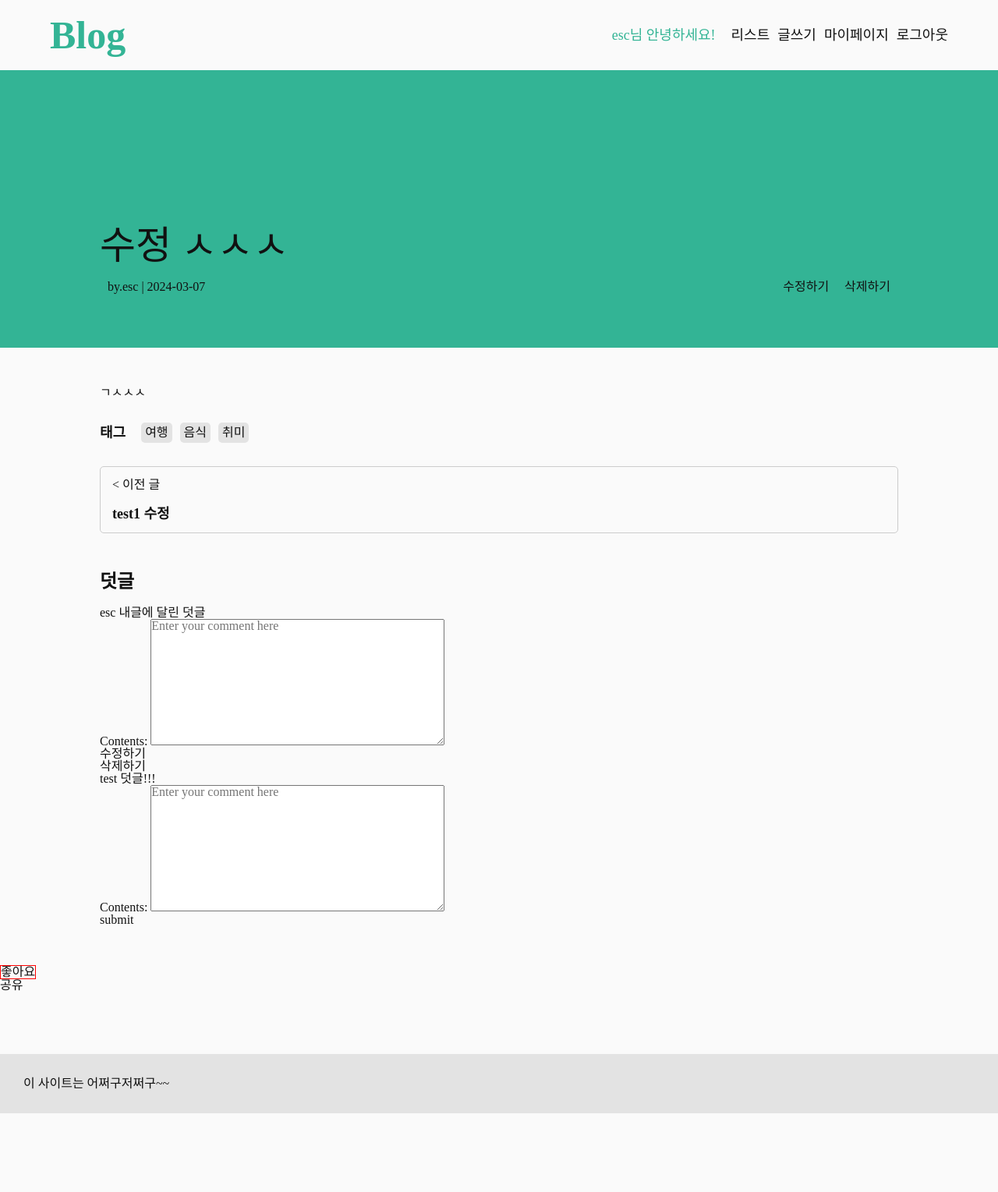
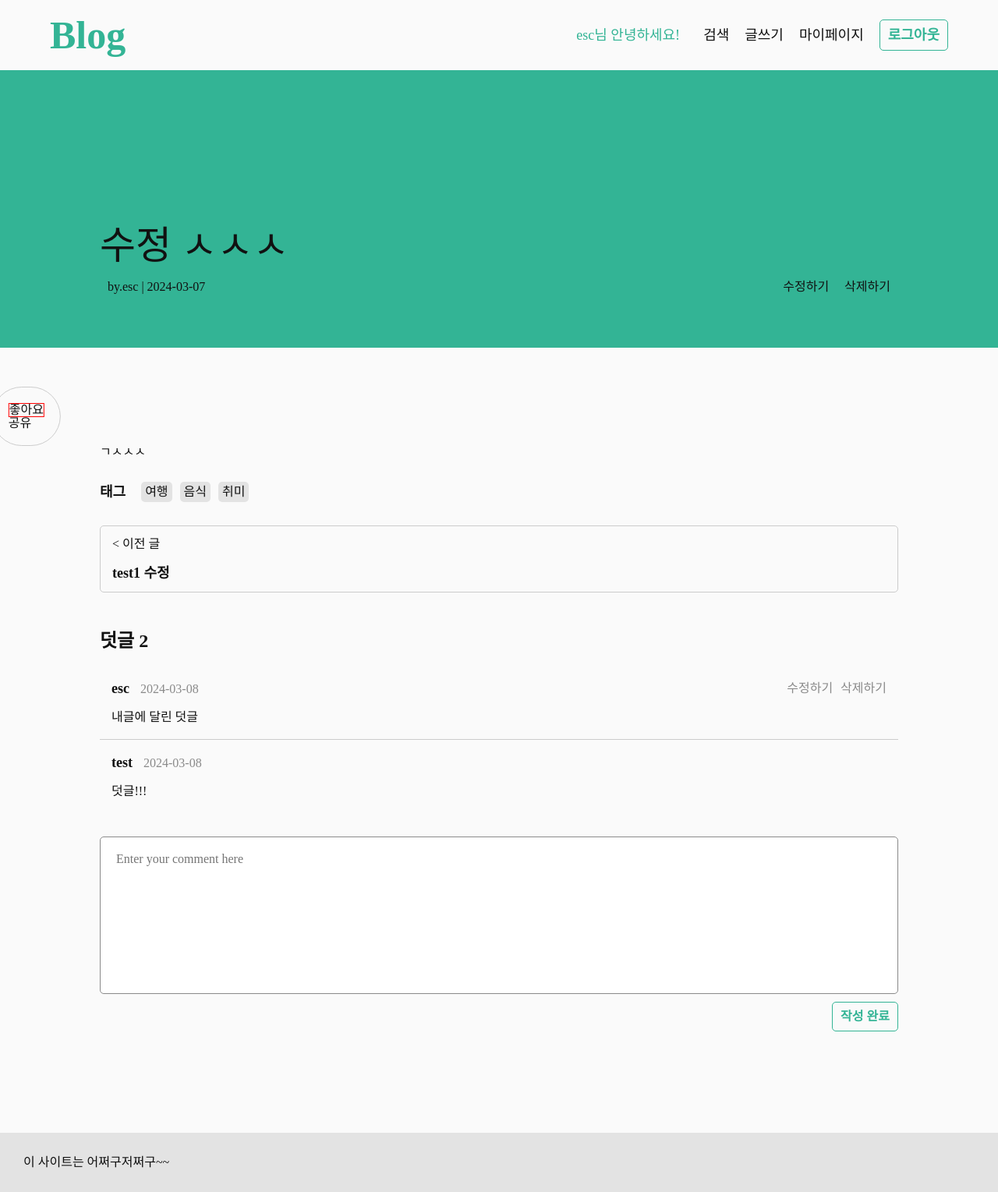
Before and after one commit to escape1001/blog_monoli, a Django app: page /post/4/ in a window 1280 px wide. Shown: the whole page at 78% size. Before the commit the page ends 1428 px from the top, so only its background shows below. Run offline with Django 5.2, Linux system fonts and the light colour scheme; a user stored in the database is signed in; data comes from the database, SQL or seed files in the repository; both versions use the stored data as it was after the commit; some libraries are stand-ins or nearby versions.

Commit message:
"update" 스타일링

```diff
--- a/static/style/global.css
+++ b/static/style/global.css
@@ -69,13 +69,18 @@ header h1{
 header ul{
 	display: flex;
 	align-items: center;
-	gap:1rem;
+	gap:2rem;
 	font-size: var(--font-size-big);
 }
 
 header .hello{
 	padding-right: 1rem;
 	color:var(--color-point);
+}
+
+header ul li a:hover{
+	text-decoration: underline;
+	color: initial !important;
 }
 
 /* 메인 */
@@ -214,6 +219,21 @@ main{
 	align-items: center;
 }
 
+.default-btn{
+	padding:1rem;
+	font-weight: 600;
+	color: var(--color-point);
+	border-radius: .5rem;
+	border:1px solid var(--color-point);
+	transition: all .2s ease-in-out;
+}
+
+.default-btn:hover{
+	color:var(--color-light) !important;
+	background-color: var(--color-point);
+	text-decoration: none;
+}
+
 footer{
 	margin-top: 8rem;
 	padding:3rem;
@@ -249,6 +269,7 @@ footer{
 
 .post-detail-wrapper .post-area{
 	padding:5rem 0;
+	position: relative;
 }
 
 .post-detail-wrapper .post-area .post-contents{
@@ -282,9 +303,10 @@ footer{
 	flex-grow: 1;
 }
 
-.post-detail-wrapper .post-area .nav-area a:hover p:first-child{
+.post-detail-wrapper .post-area .nav-area a:hover{
+	border-color: var(--color-point);
 	color: var(--color-point) !important;
-	transition: color .2s ease-in-out;
+	transition: all .2s ease-in-out;
 }
 
 .post-detail-wrapper .post-area .nav-area .next p:first-child{
@@ -300,3 +322,77 @@ footer{
 .post-detail-wrapper .comment-area{
 	padding-top: 5rem;
 }
+
+.post-detail-wrapper .comment-area ul{
+	display: flex;
+	flex-direction: column;
+}
+
+.post-detail-wrapper .comment-area li{
+	padding:2rem 1.5rem;
+	border-bottom: 1px solid var(--color-mid-grey);
+}
+
+.post-detail-wrapper .comment-area li:last-child{
+	border-bottom: none;
+}
+
+.post-detail-wrapper .comment-area .author-area{
+	display: flex;
+	align-items: center;
+	justify-content: space-between;
+	padding-bottom: 2rem;
+	color: var(--color-dark-grey);
+}
+
+.post-detail-wrapper .comment-area .author-area b{
+	padding-right: 1rem;
+	font-size: var(--font-size-big);
+	font-weight: 600;
+	color: var(--color-dark);
+}
+
+.post-detail-wrapper .comment-area .author-control{
+	display: flex;
+	gap:1rem;
+}
+
+.post-detail-wrapper .comment-area .author-control button:hover{
+	text-decoration: underline;
+}
+
+.post-detail-wrapper .comment-area form{
+	display: flex;
+	flex-direction: column;
+	gap:1rem;
+	align-items: flex-end;
+}
+
+.post-detail-wrapper .comment-area form textarea{
+	flex-grow: 1;
+	width: 100%;
+	padding:2rem;
+	resize: none;
+	border-color: var(--color-dark-grey);
+	border-radius: .5rem;
+}
+
+.post-detail-wrapper .comment-area .comment-update-form{
+	display: none;
+}
+
+.post-detail-wrapper .comment-area .comment-create-form{
+	padding-top: 3rem;
+}
+
+.post-detail-wrapper .post-area aside{
+	position: sticky;
+	left:0;
+	top:0;
+	transform: translateX(-100%);
+	border: 1px solid var(--color-mid-grey);
+	display: inline-block;
+	padding:2rem;
+	border-radius: 10rem;
+	margin-left: -5rem;
+}
--- a/templates/base/header.html
+++ b/templates/base/header.html
@@ -5,10 +5,10 @@
     <ul>
         {% if request.user.is_authenticated %}
         <li class="hello">
-            {{user.username}}님 안녕하세요!
+            <a href="{% url "profile" user.username %}">{{user.username}}님 안녕하세요!</a>
         </li>
         <li>
-            <a href="{% url "post_list" %}">리스트</a>
+            <a href="{% url "post_list" %}">검색</a>
         </li>
         <li>
             <a href="{% url "post_create" %}">글쓰기</a>
@@ -19,7 +19,7 @@
         <li>
             <form action="{% url "logout" %}" method="POST">
                 {% csrf_token %}
-                <button>로그아웃</button>
+                <button class="default-btn">로그아웃</button>
             </form>
         </li>
         {% else %}
@@ -27,10 +27,10 @@
             <a href="{% url "post_list" %}">리스트</a>
         </li>
         <li>
-            <a href="{% url "login" %}">로그인</a>
+            <a href="{% url "signup" %}">회원가입</a>
         </li>
         <li>
-            <a href="{% url "signup" %}">회원가입</a>
+            <a class="default-btn" href="{% url "login" %}">로그인</a>
         </li>
         {% endif %}
     </ul>
--- a/templates/blog/post_detail.html
+++ b/templates/blog/post_detail.html
@@ -24,6 +24,13 @@
     </section>
     <section class="post-area center-content">
         <h3 class="ir-hidden">포스트 영역</h3>
+        <aside>
+            <form action="{% url "post_like" post.pk %}" method="POST">
+                {% csrf_token %}
+                <button class="{% if liked %}liked{% endif %}">좋아요</button>
+            </form>
+            <button>공유</button>
+        </aside>
         <article>
             <h3 class="ir-hidden">내용</h3>
             <div class="post-contents">{{post.contents}}</div>
@@ -53,40 +60,45 @@
             </div>
         </article>
         <article class="comment-area">
-            <h3 class="section-title">덧글</h3>
+            <h3 class="section-title">덧글 {{post.comments.all.count}}</h3>
             <ul>
                 {% for comment in post.comments.all %}
                 <li>
-                    {{comment.author}}
+                    <div class="author-area">
+                        <p>
+                            <b>{{comment.author}}</b>
+                            {{comment.created_at|date:"Y-m-d"}}
+                        </p>
+                        {% if user == comment.author %}
+                        <div class="author-control">
+                            <button>수정하기</button>
+                            <form action="{% url "comment_delete" comment.pk %}" method="POST">
+                                {% csrf_token %}
+                                <button>삭제하기</button>
+                            </form>
+                        </div>
+                        {% endif %}
+                    </div>
                     {{comment.contents}}
                     {% if user == comment.author %}
-
-                    <form action="{% url "comment_update" comment.pk %}" method="POST">
+                    <form class="comment-update-form" action="{% url "comment_update" comment.pk %}" method="POST">
                         {% csrf_token %}
-                        {{form}}
-                        <button>수정하기</button>
-                    </form>
-                    <form action="{% url "comment_delete" comment.pk %}" method="POST">
-                        {% csrf_token %}
-                        <button>삭제하기</button>
+                        {{form.contents}}
+                        <button class="default-btn">수정 완료</button>
                     </form>
                     {% endif %}
                 </li>
                 {% endfor %}
             </ul>
-            <form method="POST">
+            <form class="comment-create-form" method="POST">
                 {% csrf_token %}
-                {{form}}
-                <button>submit</button>
+                {{form.contents}}
+                <div class="btn-area">
+                    <button class="default-btn">작성 완료</button>
+                </div>
             </form>
         </article>
+
     </section>
-    <aside>
-        <form action="{% url "post_like" post.pk %}" method="POST">
-            {% csrf_token %}
-            <button class="{% if liked %}liked{% endif %}">좋아요</button>
-        </form>
-        <button>공유</button>
-    </aside>
 </main>
 {% endblock %}
--- a/templates/blog/post_list.html
+++ b/templates/blog/post_list.html
@@ -21,6 +21,11 @@
         <button>검색</button>
     </form>
     <section>
+        {% if request.GET %}
+        <h2 class="section-title">검색 결과</h2>
+        {% else %}
+        <h2 class="section-title">이런 글은 어떠세요?</h2>
+        {% endif %}
         <ul class="post-list">
             {% for post in post_list %}
             <li class="box4">
```
Also changed, not shown: templates/accounts/profile.html (+7 -2 lines), db.sqlite3.
